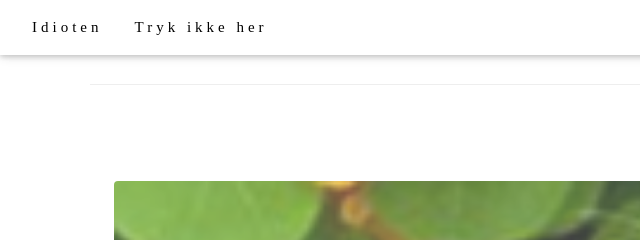
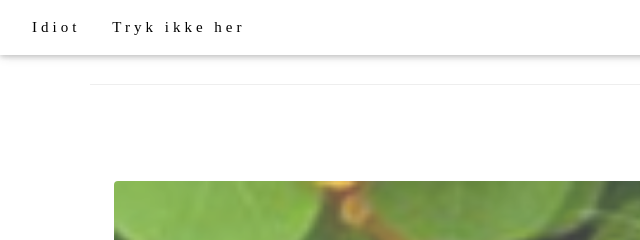
Before and after one commit to lilDaddyD/idioten, a plain HTML site: page index.html in a window 1280 px wide. Shown: the top 240 px of the page, 0-640 px from the left. Drawn offline with nearby package versions, Linux system fonts and the light colour scheme.

Commit message:
Update index.html

```diff
--- a/index.html
+++ b/index.html
@@ -42,7 +42,7 @@ body{background:#ffffff}
 
 <div class="w3-top">
     <div class="w3-bar w3-white w3-padding w3-card" style="letter-spacing:4px;">
-        <a target="_blank" href="https://www.youtube.com/watch?v=dQw4w9WgXcQ" class="w3-bar-item w3-button">Idioten</a>
+        <a target="_blank" href="https://www.youtube.com/watch?v=dQw4w9WgXcQ" class="w3-bar-item w3-button">Idiot</a>
 
         <div class="w3-left w3-hide-small">
             <a target="_blank" href="https://www.youtube.com/watch?v=dQw4w9WgXcQ" class="w3-bar-item w3-button">Tryk ikke her</a>
```
